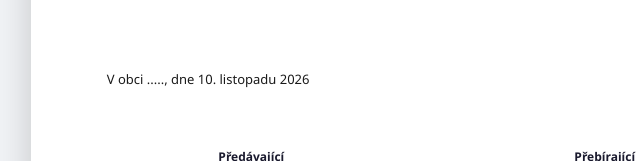
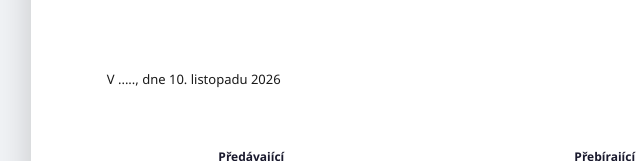
Before and after one commit to jakubsutta/DTM-protocol, a plain HTML site: page protocol/Protokol-predavaci.html in a window 1280 px wide. Shown: the part 639-800 px from the top of the page, 402-1042 px from the left. Drawn offline with Linux system fonts and the light colour scheme.

Commit message:
Remove redundant location wording
Update the handover protocol date line to avoid duplicating the location preposition.

```diff
--- a/protocol/Protokol-predavaci.html
+++ b/protocol/Protokol-predavaci.html
@@ -166,7 +166,7 @@
 
             <div style="margin-top: 80px;">
                 <div class="date-place">
-                    V obci <span id="p-misto">.....</span>, dne <span id="p-datumPredani">.....</span>
+                    V <span id="p-misto">.....</span>, dne <span id="p-datumPredani">.....</span>
                 </div>
 
                 <div class="prot-footer">
```
